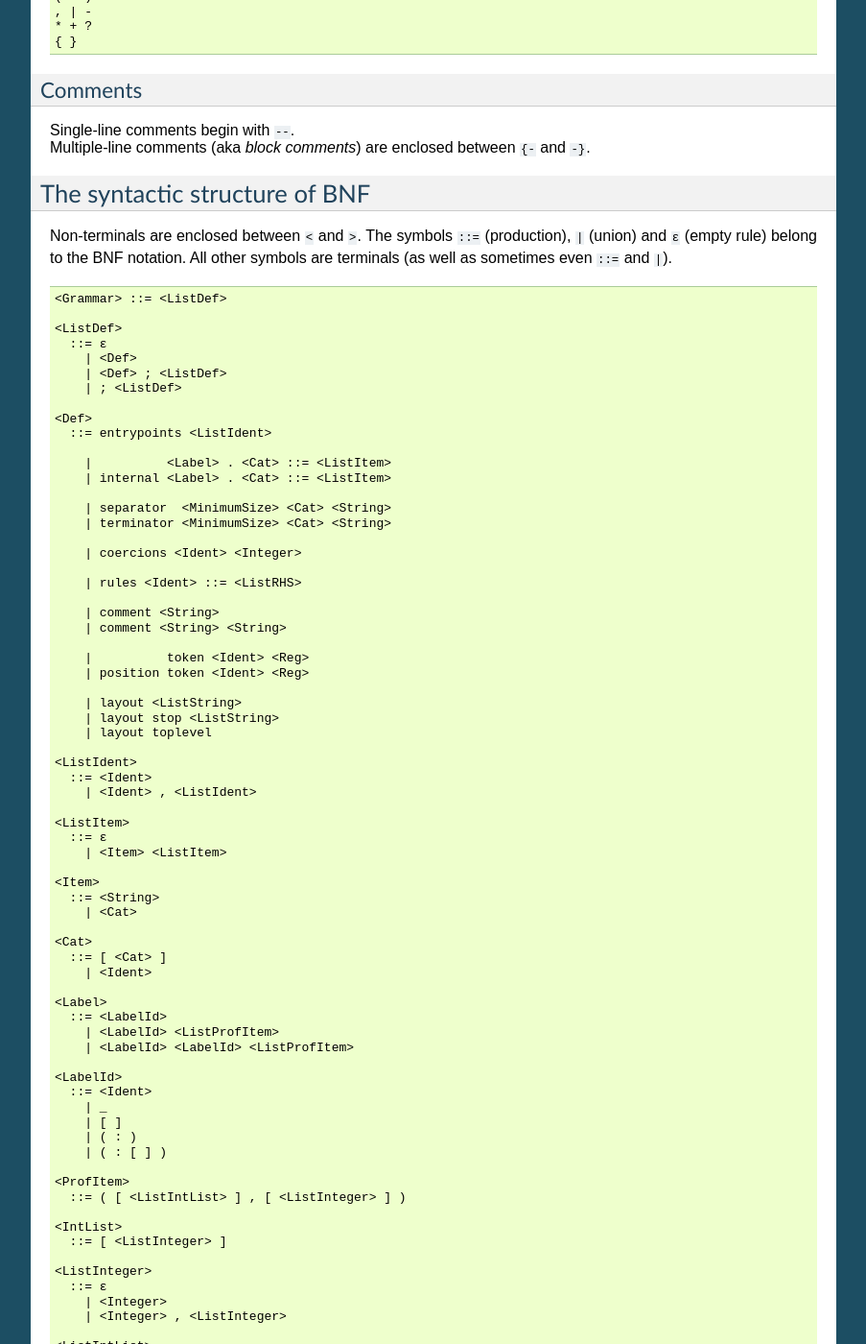
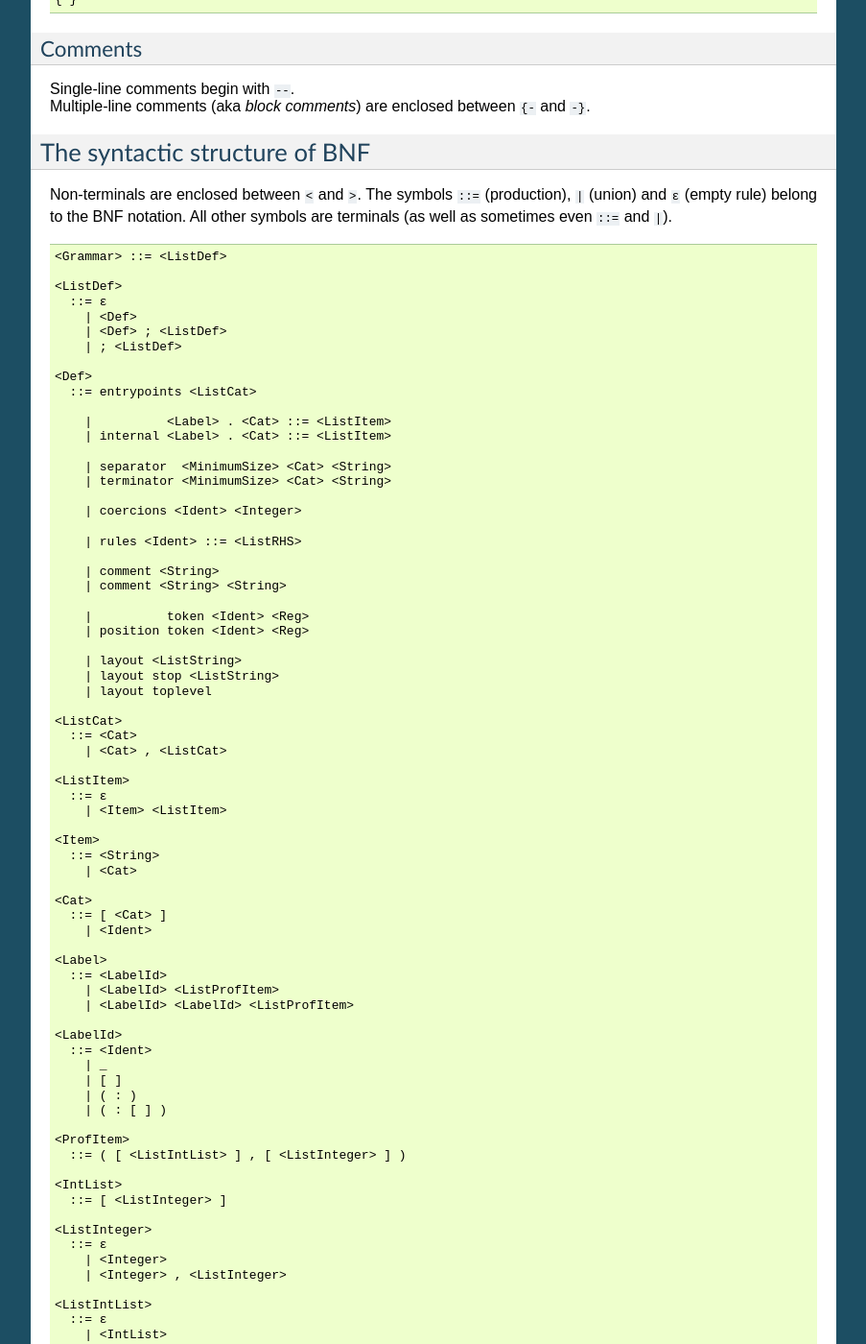
Before and after one commit to BNFC/bnfc, a Sphinx documentation site: the page built from docs/lbnf.rst, in a window 1280 px wide and 1400 px high, scrolled down 14894 px. Shown: the whole window at 96% size, without its empty margins (198-1101 px from the left). Built offline with Sphinx 7.4.7, drawn with Linux system fonts in a browser that asks for light colours; formulas are drawn with MathJax 3; some of the changed text lies outside the part shown.

Commit message:
[ fixed #306 ] Allow arbitrary categories in entrypoints pragma
Previously, this was restricted to identifiers, excluding list
categories.

```diff
--- a/docs/lbnf.rst
+++ b/docs/lbnf.rst
@@ -1069,7 +1066,7 @@ All other symbols are terminals
         | ; <ListDef>
 
     <Def>
-      ::= entrypoints <ListIdent>
+      ::= entrypoints <ListCat>
 
         |          <Label> . <Cat> ::= <ListItem>
         | internal <Label> . <Cat> ::= <ListItem>
@@ -1091,9 +1088,9 @@ All other symbols are terminals
         | layout stop <ListString>
         | layout toplevel
 
-    <ListIdent>
-      ::= <Ident>
-        | <Ident> , <ListIdent>
+    <ListCat>
+      ::= <Cat>
+        | <Cat> , <ListCat>
 
     <ListItem>
       ::= ε
--- a/docs/user_guide.rst
+++ b/docs/user_guide.rst
@@ -57,7 +57,7 @@ ANTLRv4
 
 With the ``--antlr`` option (since 2.8.2) BNFC generates an ANTLRv4 parser and lexer.
 
-All categories can be entrypoints with ANTLR: the ``entrypoint`` directive is
+All categories can be entrypoints with ANTLR: the ``entrypoints`` directive is
 thus ignored.
 
 Make sure that your system's Java classpath variable points to an ANTLRv4 jar
```
Also changed, not shown: other parts of docs/lbnf.rst (+4 -7 lines), 10 other files.
